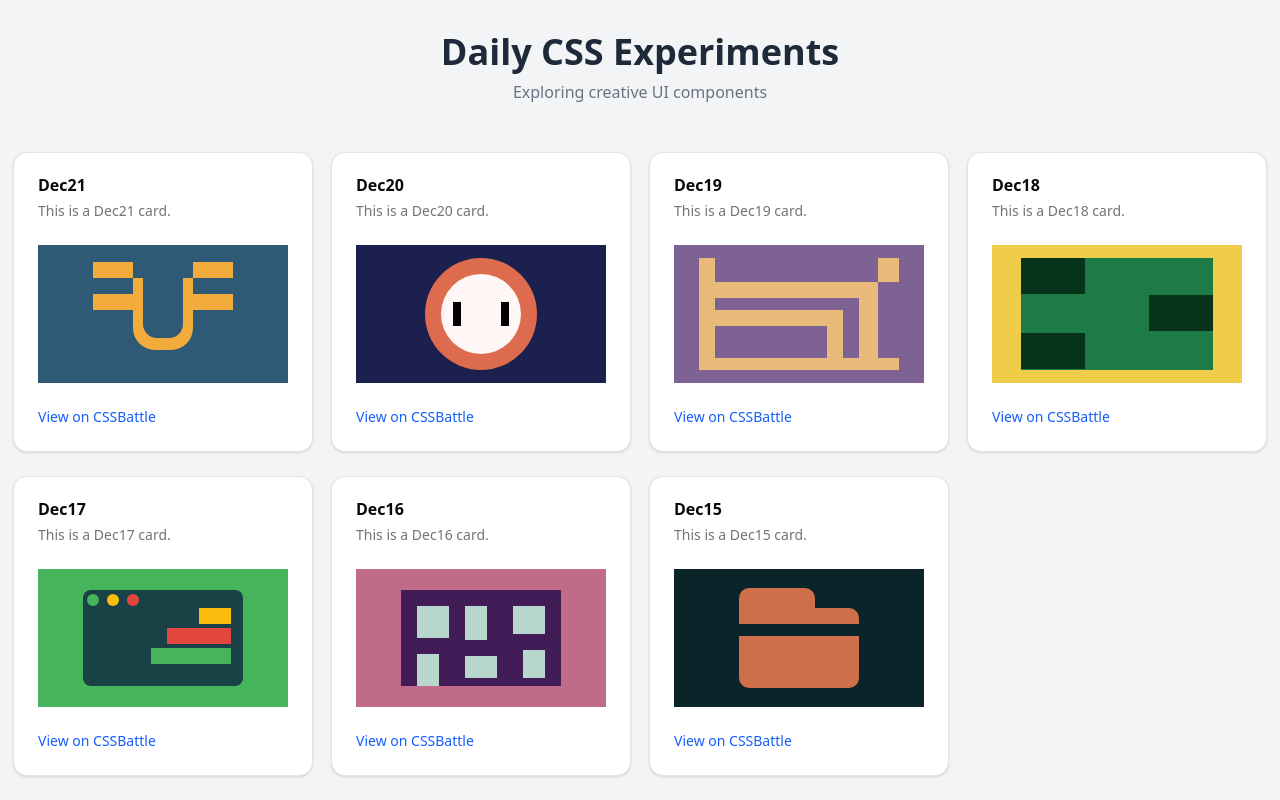
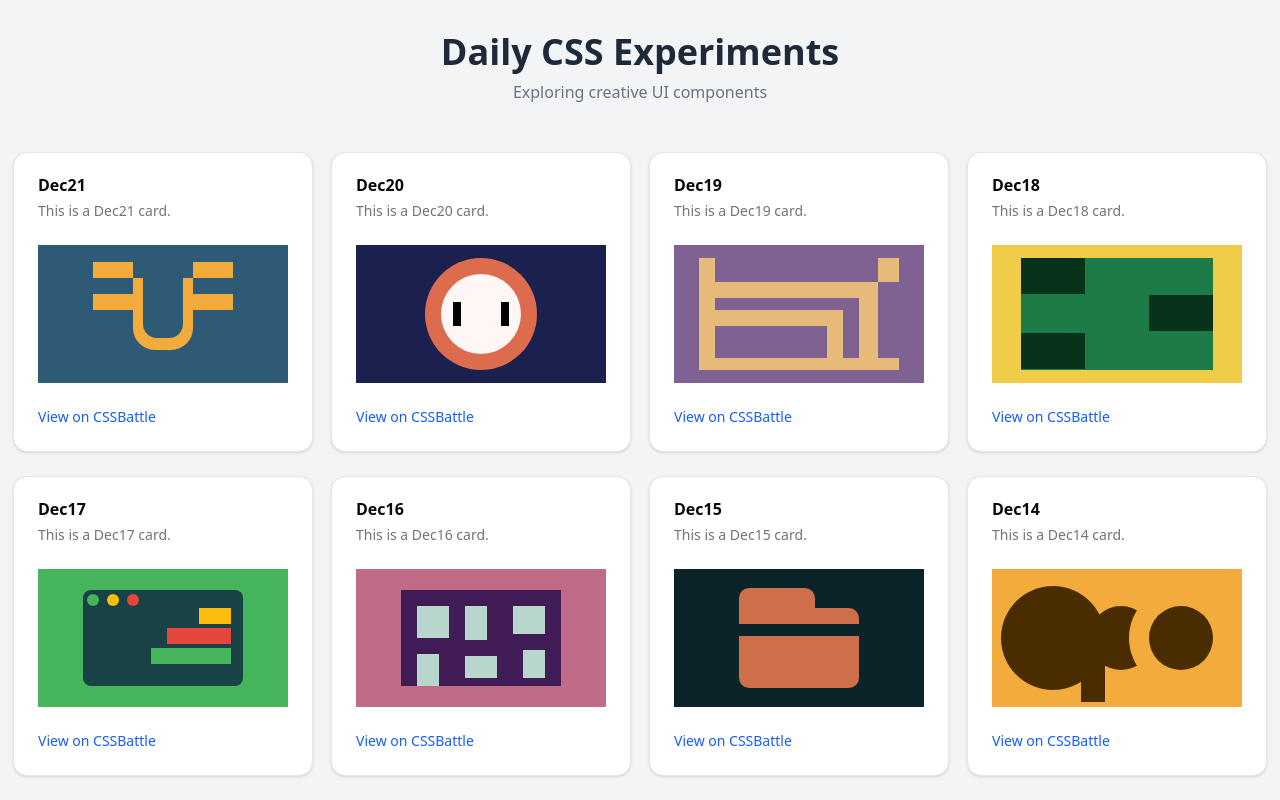
Before and after one commit to Abhay-86/css-challenges, a Next.js app: page /css-challenges/ in a window 1280 px wide. Built offline with nearby package versions, Linux system fonts and the light colour scheme.

Commit message:
Feature/Added-new-section-css-challenge

```diff
--- a/app/page.tsx
+++ b/app/page.tsx
@@ -7,15 +7,16 @@ import {
   CardTitle,
 } from "@/components/ui/card";
 
+import Dec21 from "@/components/css/Dec21";
 import Dec20 from "@/components/css/Dec20";
 import Dec19 from "@/components/css/Dec19";
 import Dec18 from "@/components/css/Dec18";
 import Dec17 from "@/components/css/Dec17";
 import Dec16 from "@/components/css/Dec16";
 import Dec15 from "@/components/css/Dec15";
-import Dec21 from "@/components/css/Dec21";
+import Dec14 from "@/components/css/Dec14";
 
-const items = ["Dec21", "Dec20", "Dec19", "Dec18", "Dec17", "Dec16", "Dec15"];
+const items = ["Dec21", "Dec20", "Dec19", "Dec18", "Dec17", "Dec16", "Dec15","Dec14"];
 
 const componentMap: Record<string, React.ComponentType> = {
   Dec21: Dec21,
@@ -25,6 +26,7 @@ const componentMap: Record<string, React.ComponentType> = {
   Dec17: Dec17,
   Dec16: Dec16,
   Dec15: Dec15,
+  Dec14: Dec14,
 };
 
 // Map each challenge/date to its CSSBattle url. Update per-item links as you solve them.
@@ -36,6 +38,7 @@ const linkMap: Record<string, string> = {
   Dec17: "https://cssbattle.dev/play/PD1RVCBVhUGKYXTqJOpR",
   Dec16: "https://cssbattle.dev/play/ujoQ19gIDKfouA2jBWyh",
   Dec15: "https://cssbattle.dev/play/31cMU96X4BSQxoJRkWak",
+  Dec14: "https://cssbattle.dev/play/qPIDsl1GfFSfpmk01pQO",
 };
 
 export default function Home() {
--- /dev/null
+++ b/components/css/Dec14.tsx
@@ -0,0 +1,15 @@
+export default function Dec14() {
+    return (
+        <div className="bg-[#F3AC3C] w-full h-full flex items-center justify-center p-4">
+            <div className="flex items-center">
+                <div className="bg-[#492D01] w-26 h-26 rounded-full"></div>
+                <div className="bg-[#492D01] w-6 h-20 -ml-6 translate-y-6"></div>
+                <div className="bg-[#492D01] w-16 h-16 rounded-full -ml-4"></div>
+                <div className="bg-[#F3AC3C] w-26 h-26 rounded-full -ml-6 flex items-center justify-center">
+                    <div className="bg-[#492D01] w-16 h-16 rounded-full"></div>
+                </div>
+            </div>
+        </div>
+
+    )
+}
```
